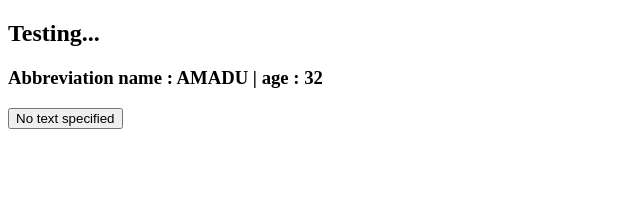
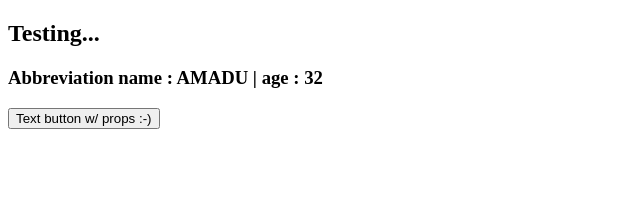
Before and after one commit to ndiayeamadou/vuejs-script-setup, a Vue app: page / in a window 1280 px wide. Shown: the top 198 px of the page, without its empty margins (0-640 px from the left). Built offline with nearby package versions, Linux system fonts and the light colour scheme.

Commit message:
using props w/ new... (script setup)

```diff
--- a/src/App.vue
+++ b/src/App.vue
@@ -1,7 +1,7 @@
 <template>
   <h2>Testing...</h2>
   <h3 @click="handleHeadingClick">Abbreviation name : {{name}} | age : {{age}}</h3>
-  <MyButton />
+  <MyButton text="Text button w/ props :-)" />
 </template>
 
 
--- a/src/components/MyButton.vue
+++ b/src/components/MyButton.vue
@@ -1,7 +1,20 @@
 <template>
-    <button>{{ text }}</button>
+    <!-- <button>{{ text }}</button> OR -->
+    <button>{{ props.text }}</button>
 </template>
 
+<script setup>
+const props = defineProps({
+    text: {
+        type: String,
+        default: "No text specified"
+    }
+})
+// access to this props in script section
+console.log(props.text);
+</script>
+
+<!--
 <script>
 export default {
     props: {
@@ -12,3 +25,4 @@ export default {
     }
 }
 </script>
+-->
```
